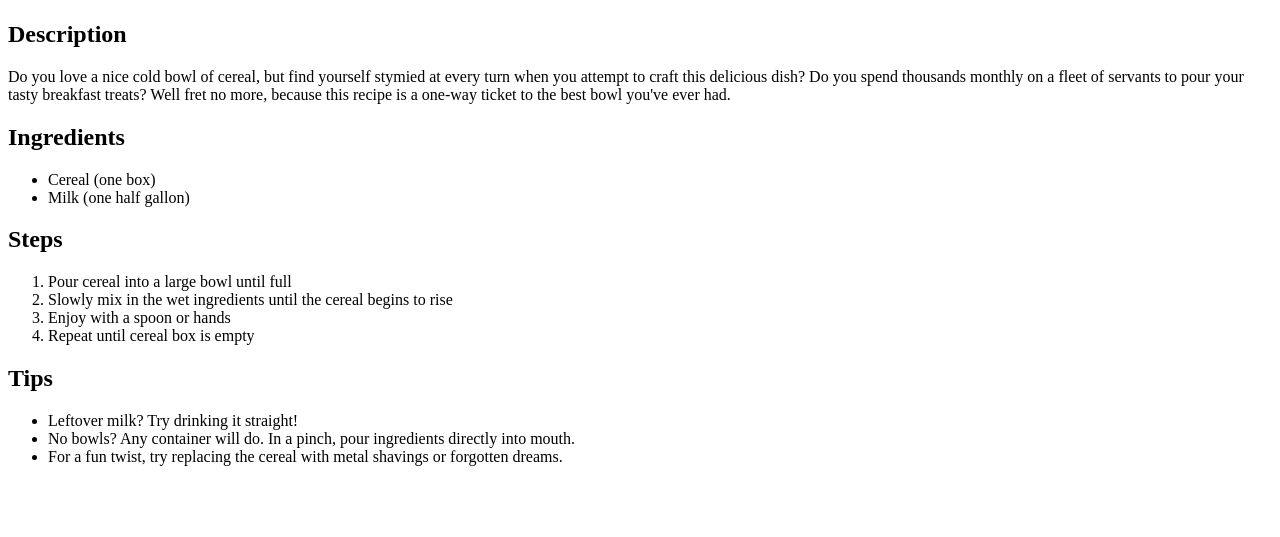
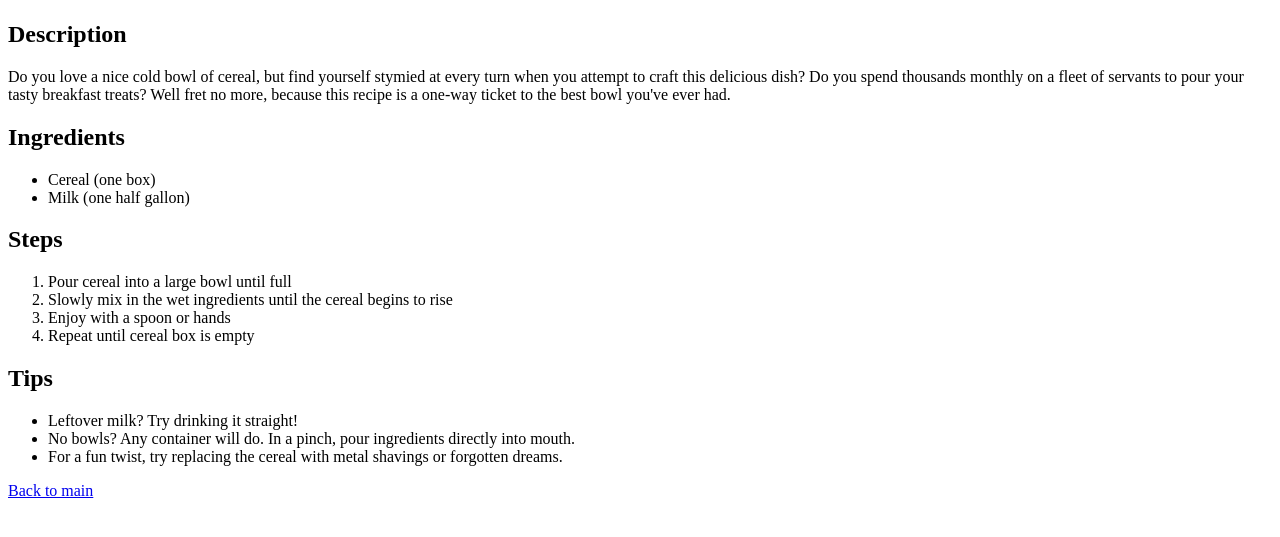
Before and after one commit to ethan-lotz/odin-recipes, a plain HTML site: page recipes/cereal.html in a window 1280 px wide. Shown: the part 99-636 px from the top of the page. Drawn offline with Linux system fonts and the light colour scheme.

Commit message:
Add links to index

```diff
--- a/recipes/cereal.html
+++ b/recipes/cereal.html
@@ -31,5 +31,6 @@
         <li>No bowls? Any container will do. In a pinch, pour ingredients directly into mouth.</li>
         <li>For a fun twist, try replacing the cereal with metal shavings or forgotten dreams.</li>
     </ul>
+    <a href="../index.html">Back to main</a>
 </body>
 </html>
```
Also changed, not shown: recipes/meat.html (+1 -0 lines), recipes/nothing.html (+1 -0 lines).
